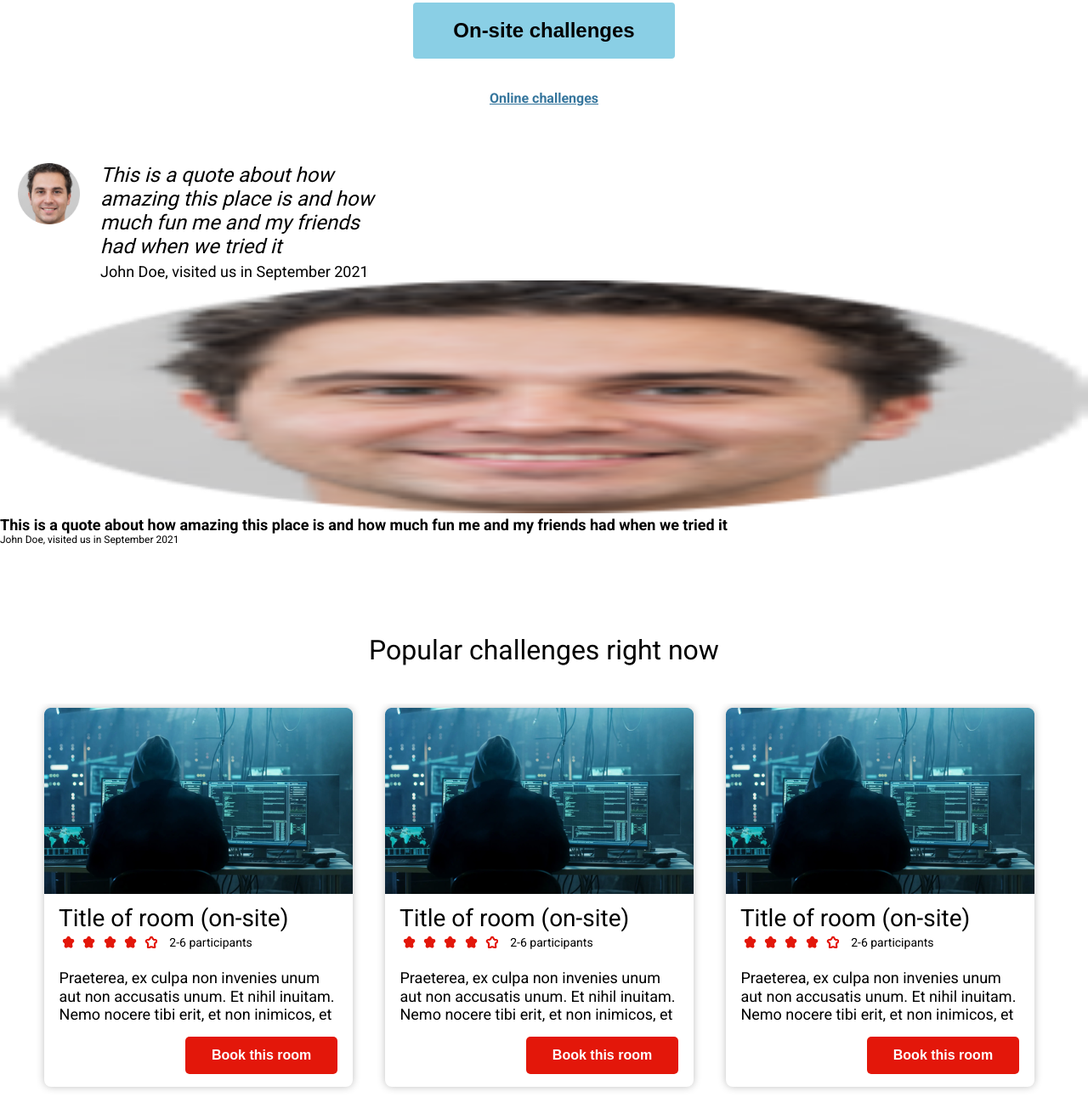
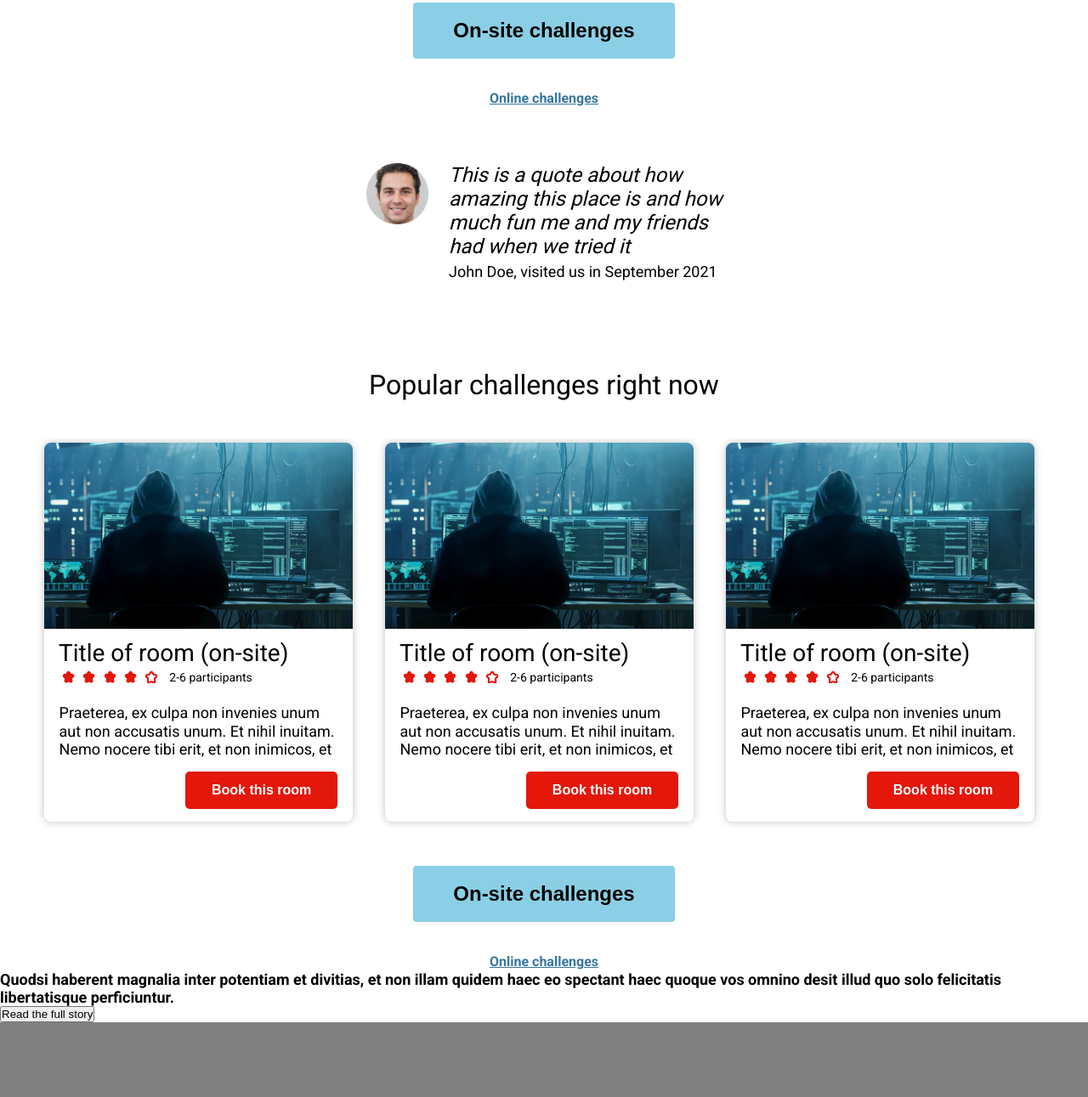
Before and after one commit to alfredbrannare/ESC-Hacker-Escape-Rooms, a plain HTML site: page index.html in a window 1280 px wide. Shown: the part 458-1749 px from the top of the page at 85% size. After the commit the page ends 1661 px from the top, so only its background shows below. Drawn offline with Linux system fonts and the light colour scheme.

Commit message:
Adjusted some scaling issues for the hero elements and added styling to the On-site and Online buttons further down

```diff
--- a/main.css
+++ b/main.css
@@ -60,7 +60,10 @@ body {
 
 .main {}
 
-.hero {}
+.hero {
+    margin-left: auto;
+    margin-right: auto;
+}
 
 .hero img {
     width: 100%;
@@ -106,6 +109,13 @@ body {
 
 }
 
+.hero__quotes--left{
+    display: flex;
+    justify-content: center;
+    margin: 0 auto;
+    align-items: center;
+}
+
 .hero__quotes--left-container {
     display: flex;
     max-width: 439px;
@@ -113,6 +123,7 @@ body {
     margin-top: 66px;
     margin-left: 21px;
     gap: 0px;
+
 }
 
 .hero__quotes--left-container--img {}
@@ -167,6 +178,7 @@ body {
     margin-top: 44px;
     margin-left: 42.07px;
     display: flex;
+
     height: 466px;
     padding-left: 10px;
     overflow: hidden;
@@ -261,15 +273,59 @@ body {
     border-radius: 5px;
 }
 
+.nav {
+    display: none;
+}
+
+.hero__quotes--right {
+    display: none;
+}
+
+.challenges__main--buttons {
+    margin-top: 37px;
+    display: flex;
+    flex-direction: column;
+    justify-content: center;
+    align-items: center;
+}
+
+.challenges__main--buttons-onsite {
+    background-color: #8ACFE5;
+    width: 308px;
+    height: 66px;
+    border: none;
+    border-radius: 4px;
+    font-size: 24px;
+    font-weight: 700;
+    order: 1;
+}
+
+.challenges__main--buttons-online {
+    margin-top: 37px;
+    order: 2;
+    width: 129px;
+    height: 19.97px;
+    top: 551px;
+    left: 175px;
+    gap: 0px;
+    border: none;
+    background-color: transparent;
+    text-decoration: underline;
+    color: #36769D;
+    font-family: Roboto;
+    font-size: 16px;
+    font-weight: 700;
+    line-height: 18.75px;
+    text-align: center;
+
+}
 
 
-@media screen and (max-width: 768px) {
-    .nav {
-        display: none;
-    }
 
-    .hero__quotes--right {
-        display: none;
-    }
+@media screen and (min-width: 601px) {
 
 }
+
+@media screen and (min-width: 1025px) {
+
+}
```
